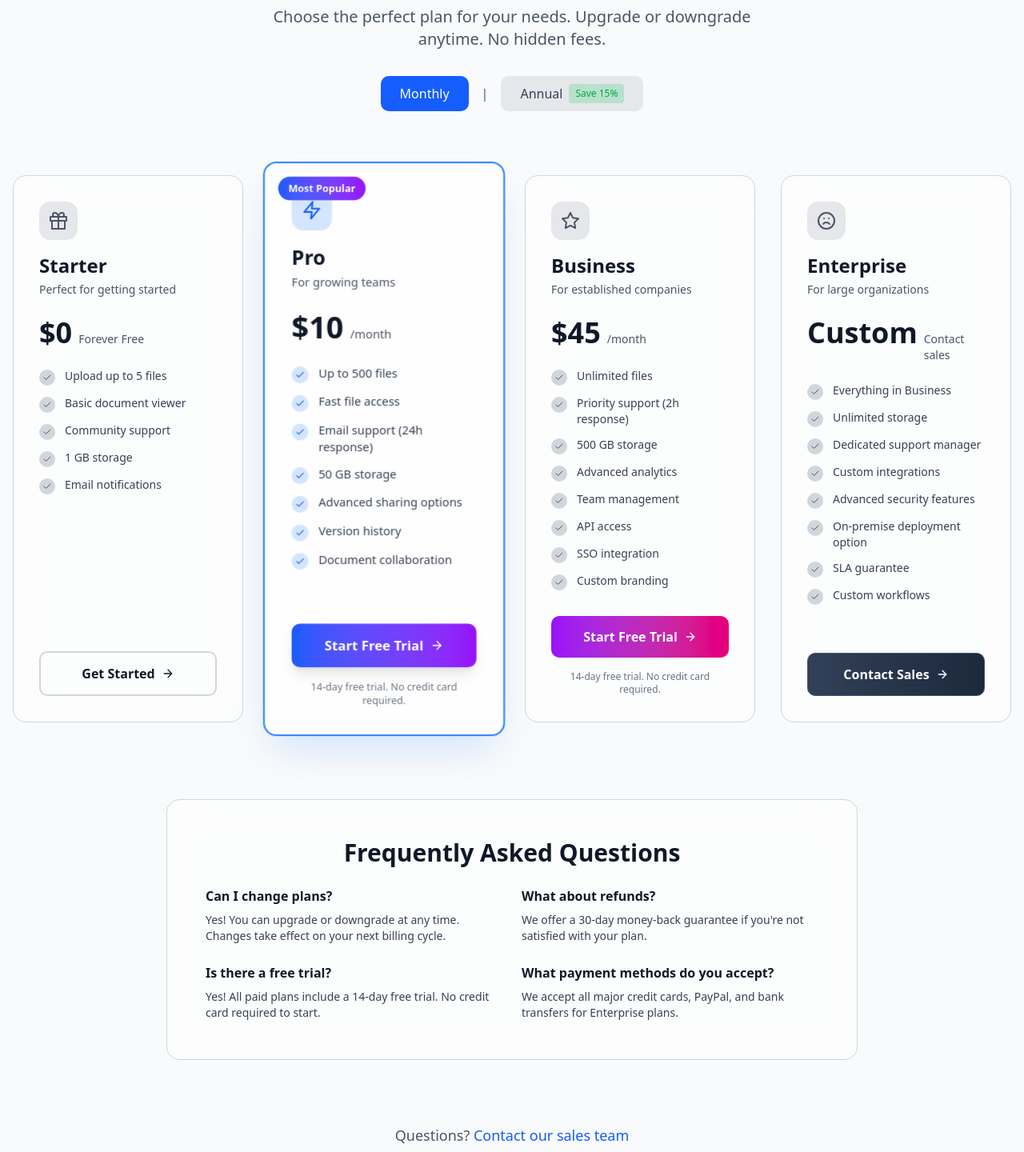
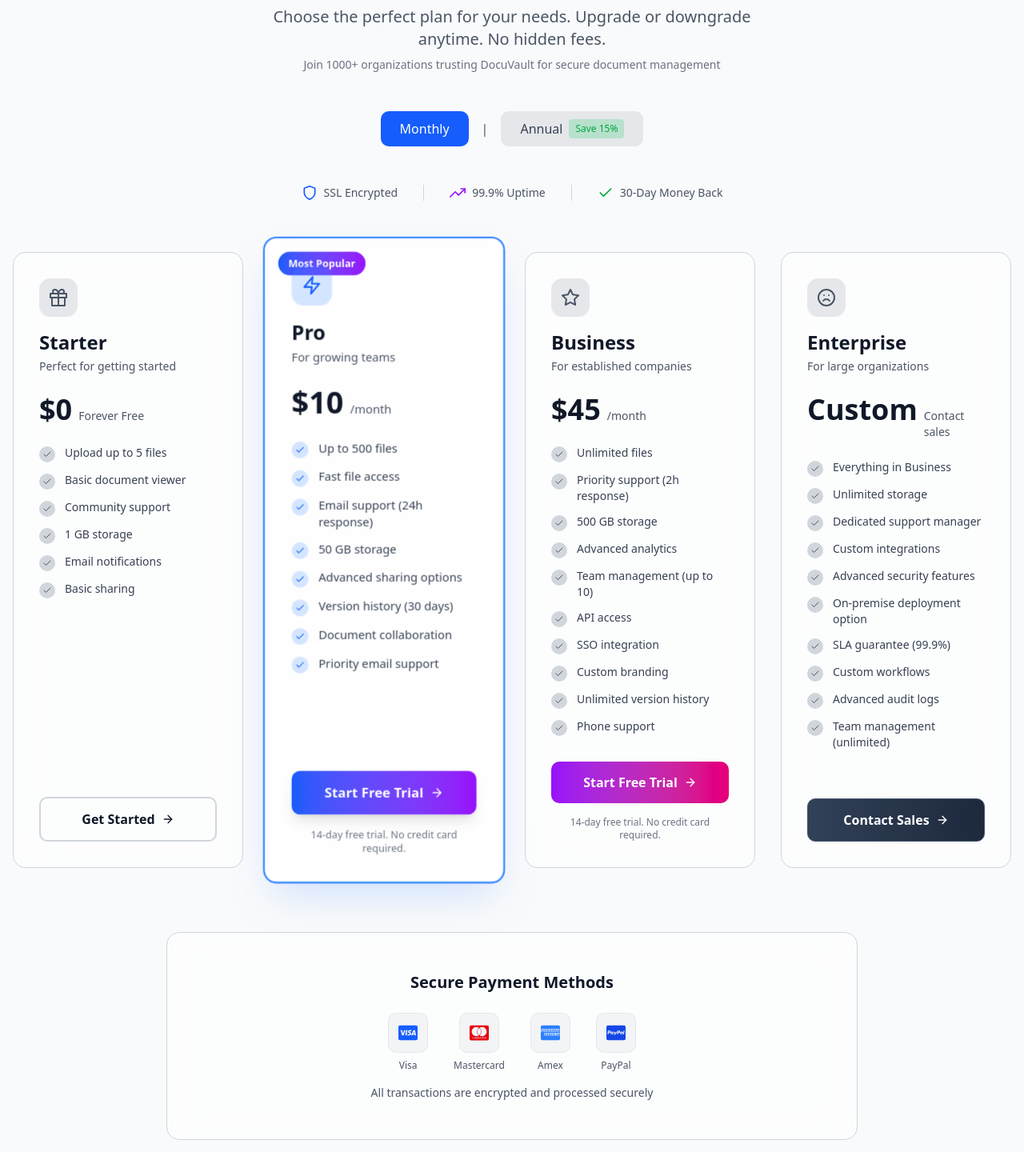
Before and after one commit to ionutpetru4046/my-portal-documents, a Next.js app: page /subscribe in a window 1280 px wide. Shown: the part 230-1670 px from the top of the page at 80% size. Built offline with nearby package versions, Linux system fonts and the light colour scheme; no server answers.

Commit message:
improved subscribe page

```diff
--- a/src/app/subscribe/page.tsx
+++ b/src/app/subscribe/page.tsx
@@ -5,7 +5,8 @@ import { useState } from "react";
 import { useUser } from "@/context/UserContext";
 import { useRouter } from "next/navigation";
 import { supabase } from "@/lib/supabaseClient";
-import { FiCheck, FiArrowRight, FiZap, FiStar, FiFrown, FiGift } from "react-icons/fi";
+import { FiCheck, FiArrowRight, FiZap, FiStar, FiFrown, FiGift, FiTrendingUp, FiShield, FiHeadphones, FiLock, FiUsers, FiDatabase } from "react-icons/fi";
+import { FaCcVisa, FaCcMastercard, FaCcAmex, FaCcPaypal } from "react-icons/fa";
 
 export default function SubscribePage() {
   const [loading, setLoading] = useState(false);
@@ -48,6 +49,7 @@ export default function SubscribePage() {
         "Community support",
         "1 GB storage",
         "Email notifications",
+        "Basic sharing",
       ],
       cta: "Get Started",
       button: "border-2 border-gray-300 dark:border-slate-700 text-gray-900 dark:text-slate-300 hover:border-blue-500 hover:bg-blue-500/10 dark:hover:border-blue-500 dark:hover:bg-blue-500/10",
@@ -66,8 +68,9 @@ export default function SubscribePage() {
         "Email support (24h response)",
         "50 GB storage",
         "Advanced sharing options",
-        "Version history",
+        "Version history (30 days)",
         "Document collaboration",
+        "Priority email support",
       ],
       cta: "Start Free Trial",
       button: "bg-gradient-to-r from-blue-600 to-purple-600 hover:from-blue-700 hover:to-purple-700 text-white shadow-lg hover:shadow-blue-500/20",
@@ -79,7 +82,7 @@ export default function SubscribePage() {
     {
       name: "Business",
       icon: FiStar,
-      price: { monthly: "$45", annual: "$250" },
+      price: { monthly: "$45", annual: "$540" },
       period: billingCycle === "annual" ? "/year" : "/month",
       description: "For established companies",
       features: [
@@ -87,10 +90,12 @@ export default function SubscribePage() {
         "Priority support (2h response)",
         "500 GB storage",
         "Advanced analytics",
-        "Team management",
+        "Team management (up to 10)",
         "API access",
         "SSO integration",
         "Custom branding",
+        "Unlimited version history",
+        "Phone support",
       ],
       cta: "Start Free Trial",
       button: "bg-gradient-to-r from-purple-600 to-pink-600 hover:from-purple-700 hover:to-pink-700 text-white",
@@ -111,8 +116,10 @@ export default function SubscribePage() {
         "Custom integrations",
         "Advanced security features",
         "On-premise deployment option",
-        "SLA guarantee",
+        "SLA guarantee (99.9%)",
         "Custom workflows",
+        "Advanced audit logs",
+        "Team management (unlimited)",
       ],
       cta: "Contact Sales",
       button: "bg-gradient-to-r from-slate-700 to-slate-800 hover:from-slate-600 hover:to-slate-700 text-white border border-slate-600",
@@ -122,6 +129,20 @@ export default function SubscribePage() {
     },
   ];
 
+  const comparisonFeatures = [
+    { name: "Storage", icon: FiDatabase },
+    { name: "Users", icon: FiUsers },
+    { name: "Security", icon: FiLock },
+    { name: "Support", icon: FiHeadphones },
+  ];
+
+  const paymentMethods = [
+    { icon: FaCcVisa, label: "Visa", color: "text-blue-600 dark:text-blue-400" },
+    { icon: FaCcMastercard, label: "Mastercard", color: "text-red-600 dark:text-red-400" },
+    { icon: FaCcAmex, label: "Amex", color: "text-blue-500 dark:text-blue-400" },
+    { icon: FaCcPaypal, label: "PayPal", color: "text-blue-700 dark:text-blue-500" },
+  ];
+
   const handlePlanClick = async (plan: typeof plans[0]) => {
     if (!isLoggedIn) {
       router.push("/signup");
@@ -129,7 +150,6 @@ export default function SubscribePage() {
     }
 
     if (plan.key === "enterprise") {
-      // Open contact form or redirect to sales page
       window.location.href = "/contact";
       return;
     }
@@ -139,7 +159,6 @@ export default function SubscribePage() {
     if (plan.paid) {
       await handleCheckout(plan.key!);
     } else {
-      // Free plan: update user plan safely
       try {
         if (!user.id) throw new Error("User ID not found");
 
@@ -198,18 +217,20 @@ export default function SubscribePage() {
         initial={{ opacity: 0, y: -30 }}
         animate={{ opacity: 1, y: 0 }}
         transition={{ duration: 0.6 }}
-        className="relative text-center pt-16 md:pt-20 pb-12 md:pb-16 px-4"
+        className="relative text-center pt-16 md:pt-20 pb-8 md:pb-12 px-4"
       >
         <h1 className="text-4xl md:text-5xl lg:text-6xl font-bold text-gray-900 dark:text-white mb-4 bg-gradient-to-r from-blue-400 via-purple-400 to-cyan-400 bg-clip-text transition-colors">
           Simple, Transparent Pricing
         </h1>
-        <p className="text-gray-600 dark:text-slate-400 text-lg md:text-xl max-w-2xl mx-auto mb-8 transition-colors">
+        <p className="text-gray-600 dark:text-slate-400 text-lg md:text-xl max-w-2xl mx-auto mb-2 transition-colors">
           Choose the perfect plan for your needs. Upgrade or downgrade anytime. No hidden fees.
         </p>
+        <p className="text-sm text-gray-500 dark:text-slate-500">Join 1000+ organizations trusting DocuVault for secure document management</p>
+      </motion.div>
 
       {/* Billing Toggle */}
       <motion.div
-          className="flex items-center justify-center gap-4 mb-4"
+        className="flex items-center justify-center gap-4 mb-12"
         initial={{ opacity: 0 }}
         animate={{ opacity: 1 }}
         transition={{ delay: 0.2 }}
@@ -239,10 +260,32 @@ export default function SubscribePage() {
           </span>
         </button>
       </motion.div>
+
+      {/* Trust Badges */}
+      <motion.div
+        initial={{ opacity: 0 }}
+        animate={{ opacity: 1 }}
+        transition={{ delay: 0.3 }}
+        className="flex flex-wrap items-center justify-center gap-4 md:gap-8 mb-16 px-4"
+      >
+        <div className="flex items-center gap-2 text-sm text-gray-600 dark:text-slate-400">
+          <FiShield className="w-5 h-5 text-blue-600 dark:text-blue-400" />
+          <span>SSL Encrypted</span>
+        </div>
+        <div className="hidden sm:block w-px h-5 bg-gray-300 dark:bg-slate-700"></div>
+        <div className="flex items-center gap-2 text-sm text-gray-600 dark:text-slate-400">
+          <FiTrendingUp className="w-5 h-5 text-purple-600 dark:text-purple-400" />
+          <span>99.9% Uptime</span>
+        </div>
+        <div className="hidden sm:block w-px h-5 bg-gray-300 dark:bg-slate-700"></div>
+        <div className="flex items-center gap-2 text-sm text-gray-600 dark:text-slate-400">
+          <FiCheck className="w-5 h-5 text-green-600 dark:text-green-400" />
+          <span>30-Day Money Back</span>
+        </div>
       </motion.div>
 
       {/* Pricing Cards */}
-      <div className="relative max-w-7xl mx-auto px-4 pb-20 md:pb-24">
+      <div className="relative max-w-7xl mx-auto px-4 pb-16 md:pb-20">
         <motion.div
           className="grid grid-cols-1 md:grid-cols-2 lg:grid-cols-4 gap-6 md:gap-8"
           variants={containerVariants}
@@ -354,6 +397,37 @@ export default function SubscribePage() {
         </motion.div>
       </div>
 
+      {/* Payment Methods Section */}
+      <motion.div
+        initial={{ opacity: 0, y: 20 }}
+        whileInView={{ opacity: 1, y: 0 }}
+        transition={{ duration: 0.6 }}
+        viewport={{ once: true }}
+        className="relative max-w-4xl mx-auto px-4 pb-16 md:pb-20"
+      >
+        <div className="bg-white/50 dark:bg-slate-900/50 border border-gray-300 dark:border-slate-800 rounded-2xl backdrop-blur-xl p-8 md:p-12 transition-colors text-center">
+          <h3 className="text-lg md:text-xl font-bold text-gray-900 dark:text-white mb-6 transition-colors">
+            Secure Payment Methods
+          </h3>
+          <div className="flex flex-wrap items-center justify-center gap-6 md:gap-8 mb-4">
+            {paymentMethods.map((method) => {
+              const Icon = method.icon;
+              return (
+                <div key={method.label} className="flex flex-col items-center gap-2">
+                  <div className="p-3 rounded-lg bg-gray-100 dark:bg-slate-800 border border-gray-200 dark:border-slate-700">
+                    <Icon className={`h-6 w-6 ${method.color}`} />
+                  </div>
+                  <p className="text-xs text-gray-600 dark:text-slate-400">{method.label}</p>
+                </div>
+              );
+            })}
+          </div>
+          <p className="text-sm text-gray-600 dark:text-slate-400">
+            All transactions are encrypted and processed securely
+          </p>
+        </div>
+      </motion.div>
+
       {/* FAQ / Trust Section */}
       <motion.div
         initial={{ opacity: 0, y: 20 }}
@@ -383,6 +457,14 @@ export default function SubscribePage() {
               <h4 className="font-semibold text-gray-900 dark:text-white mb-2 transition-colors">What payment methods do you accept?</h4>
               <p className="text-gray-700 dark:text-slate-400 text-sm transition-colors">We accept all major credit cards, PayPal, and bank transfers for Enterprise plans.</p>
             </div>
+            <div>
+              <h4 className="font-semibold text-gray-900 dark:text-white mb-2 transition-colors">Is there a student discount?</h4>
+              <p className="text-gray-700 dark:text-slate-400 text-sm transition-colors">Yes! Students get 50% off any paid plan. Just verify your .edu email address.</p>
+            </div>
+            <div>
+              <h4 className="font-semibold text-gray-900 dark:text-white mb-2 transition-colors">Can I get a custom plan?</h4>
+              <p className="text-gray-700 dark:text-slate-400 text-sm transition-colors">Absolutely! Contact our sales team for custom pricing tailored to your needs.</p>
+            </div>
           </div>
         </div>
       </motion.div>
@@ -396,7 +478,7 @@ export default function SubscribePage() {
         className="relative text-center pb-20"
       >
         <p className="text-gray-600 dark:text-slate-400 text-lg transition-colors">
-          Questions? <a href="/contact" className="text-blue-600 dark:text-blue-400 hover:text-blue-700 dark:hover:text-blue-300 transition">Contact our sales team</a>
+          Still have questions? <a href="/contact" className="text-blue-600 dark:text-blue-400 hover:text-blue-700 dark:hover:text-blue-300 transition font-semibold">Contact our sales team</a>
         </p>
       </motion.div>
     </main>
```
Lines whose indentation alone changed are shown as unchanged.
